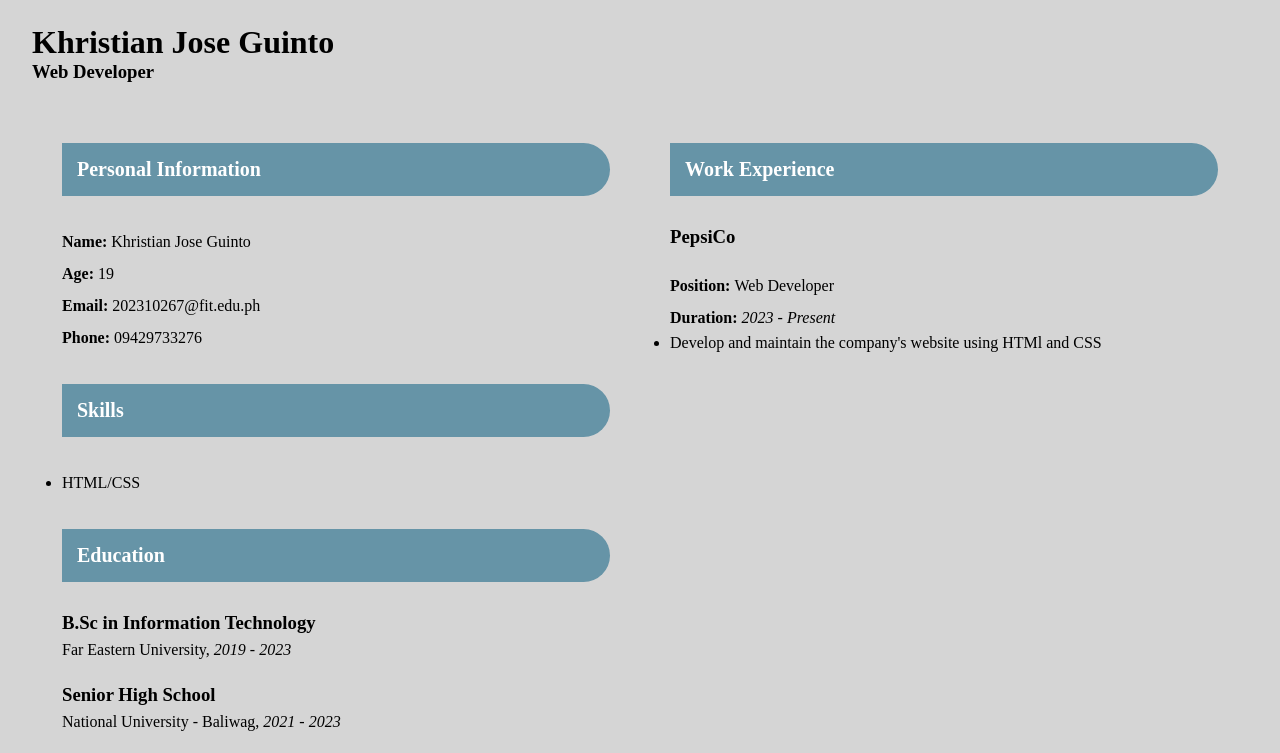
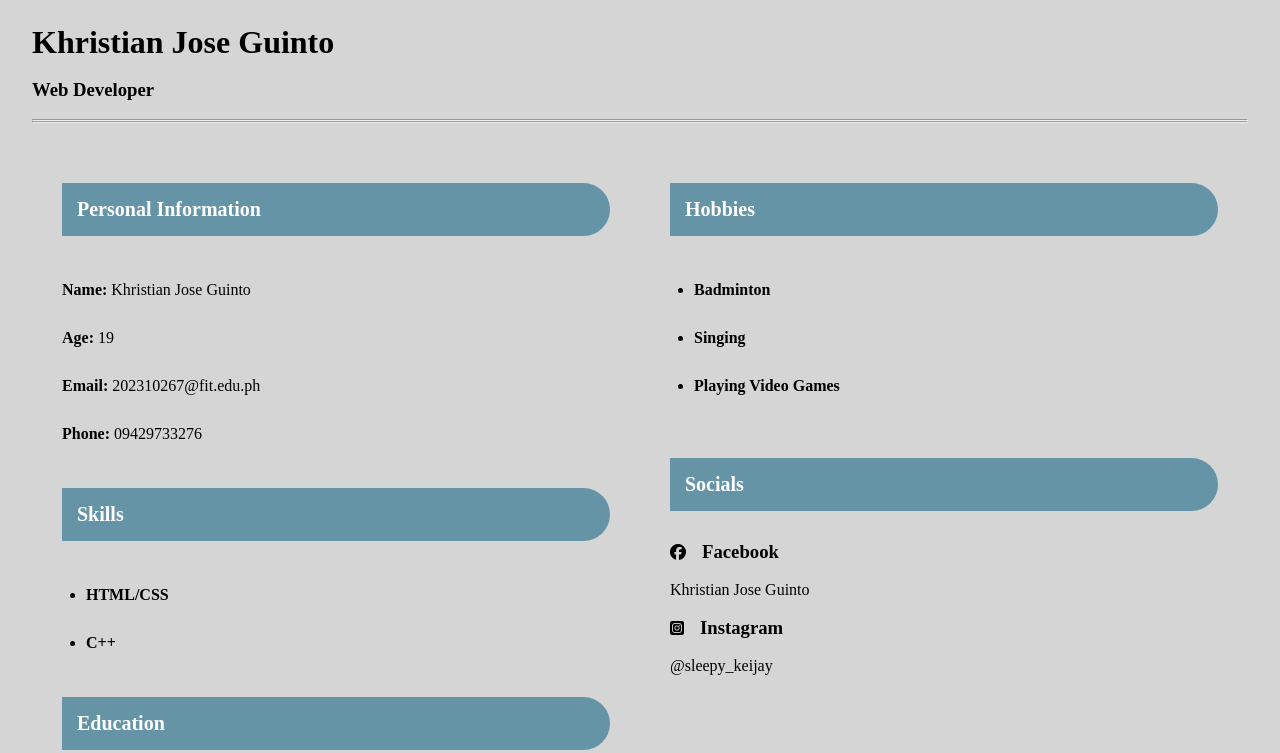
Before and after one commit to tianjose09/WD-Resume-Making, a plain HTML site: page index.html in a window 1280 px wide. Shown: the part 826-1579 px from the top of the page. Drawn offline with Linux system fonts and the light colour scheme.

Commit message:
Updated the resume with its spacing and gaps

```diff
--- a/assets/css/style.css
+++ b/assets/css/style.css
@@ -11,7 +11,7 @@ body{
     background: #d5d5d5;
     max-width: 100rem;
     margin: 8rem auto;
-    height: 150rem;
+    height: 120rem;
     padding: 2rem;
     box-shadow: 0 2px 20px rgba(0, 0, 0, 0.3);
 }
@@ -46,10 +46,11 @@ body{
     padding: 30px;
 }
 .left p{
-    line-height: 2;
+    line-height: 3;
 }
 .left ul li{
-    line-height: 2;
+    line-height: 3;
+    transform: translateX(1.5rem);
 }
 h2{
     background: #6694a7;
@@ -67,13 +68,20 @@ h2{
     margin-bottom: 15px;
 }
 .right p{
-    line-height: 2.9;
+    line-height: 3;
 }
 .right ul li{
-    line-height: 2;
+    line-height: 3;
+    transform: translateX(1.5rem);
 }
-
-@media only screeen and(max-width: 768px) and (max-width: 991px){
+.social_link{
+    text-decoration: aqua;
+    color: inherit;
+}
+.social_link:hover{
+    color: white;
+}
+@media only screeen and(min-width: 768px) and (min-width: 991px){
     .container{
         width: 95%;
     }
@@ -97,3 +105,19 @@ h2{
         font-size: 15px;
     }
 }
+.iconText{
+    display: flex;
+    gap: 1rem;
+    align-items: center;
+    & > h3{
+        margin-bottom: 0%;
+    }
+}
+.iconText2{
+    display: flex;
+    gap: 1rem;
+    align-items: center;
+    & > h3{
+        margin-bottom: 0%;
+    };
+}
--- a/index.html
+++ b/index.html
@@ -5,6 +5,7 @@
     <meta name="viewport" content="width=device-width, initial-scale=1.0">
     <title>RESUME</title>
     <link rel="stylesheet" href="./assets/css/style.css">
+    <link rel="stylesheet" href="https://cdnjs.cloudflare.com/ajax/libs/font-awesome/6.5.2/css/all.min.css" integrity="sha512-SnH5WK+bZxgPHs44uWIX+LLJAJ9/2PkPKZ5QiAj6Ta86w+fsb2TkcmfRyVX3pBnMFcV7oQPJkl9QevSCWr3W6A==" crossorigin="anonymous" referrerpolicy="no-referrer" />
 
  </head>
     <body>
@@ -13,8 +14,9 @@
             <div class="img-area">
                 <img src="./assets/img/FORMAL PIC ID.jpg" alt="">
             </div>
-            <h1> Khristian Jose Guinto </h1>
-            <h3> Web Developer </h3>
+            <h1> Khristian Jose Guinto </h1><br>
+            <h3> Web Developer </h3><br>
+            <strong><hr></strong><hr>
         </div>
 
         <div class="main">
@@ -26,7 +28,8 @@
                 <p><strong> Phone: </strong> 09429733276 </p>
                 <h2> Skills </h2>
                 <ul>
-                    <li> HTML/CSS </li>
+                    <li><strong> HTML/CSS </strong></li>
+                    <li><strong> C++ </strong></li>
                 </ul>
                 <h2> Education </h2>
                 <h3> B.Sc in Information Technology </h3>
@@ -42,15 +45,32 @@
                 <p> Immaculate Conception School of Baliuag, <em> 2011 - 2017 </em></p>
             </div>
             <div class="right">
-                <h2> Work Experience </h2>
-                <h3> PepsiCo </h3>
-                <p><strong> Position: </strong> Web Developer </p>
-                <div><strong> Duration: </strong><em> 2023 - Present </em></div>
                 <ul>
-                    <li>Develop and maintain the company's website using HTMl and CSS
-                    </li>
-                </ul><br>
-                <h3></h3>
+                <h2> Hobbies </h2>
+                <li> <strong> Badminton </strong></li>
+                <li> <strong> Singing </strong></li>
+                <li> <strong> Playing Video Games </strong></li>
+            </ul><br>
+
+                <h2>Socials </h2>
+                <div class=" iconText">
+                <i class="fa-brands fa-facebook"></i>
+                <h3>Facebook</h3>
+                </div>
+                <div class = "socials" >
+                    <a class ="social_link" href="https://www.facebook.com/keijey.guinto">
+                       <br><span>Khristian Jose Guinto</span></a><br><br>
+
+               <div class=" iconText2 ">
+             <i class="fa-brands fa-square-instagram"></i>
+                <h3>Instagram</h3>
+                </div>
+                <div class = "socials" >
+                    <a class ="social_link" href="https://www.Instagram.com/sleepy_keijay">
+                        <br><span>@sleepy_keijay</span></a><br><br>
+                        </div>
+                     </div>
+                </div>
             </div>
         </div>
     </div>
```
